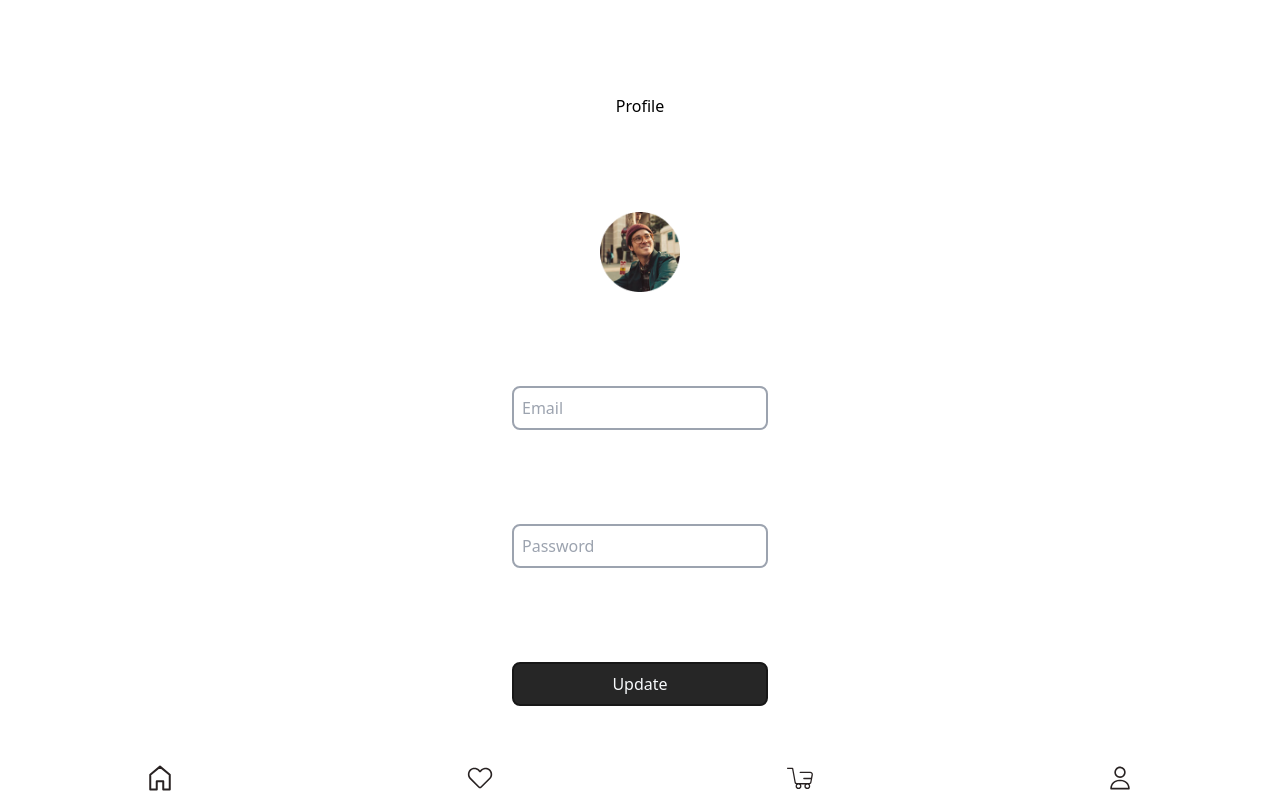
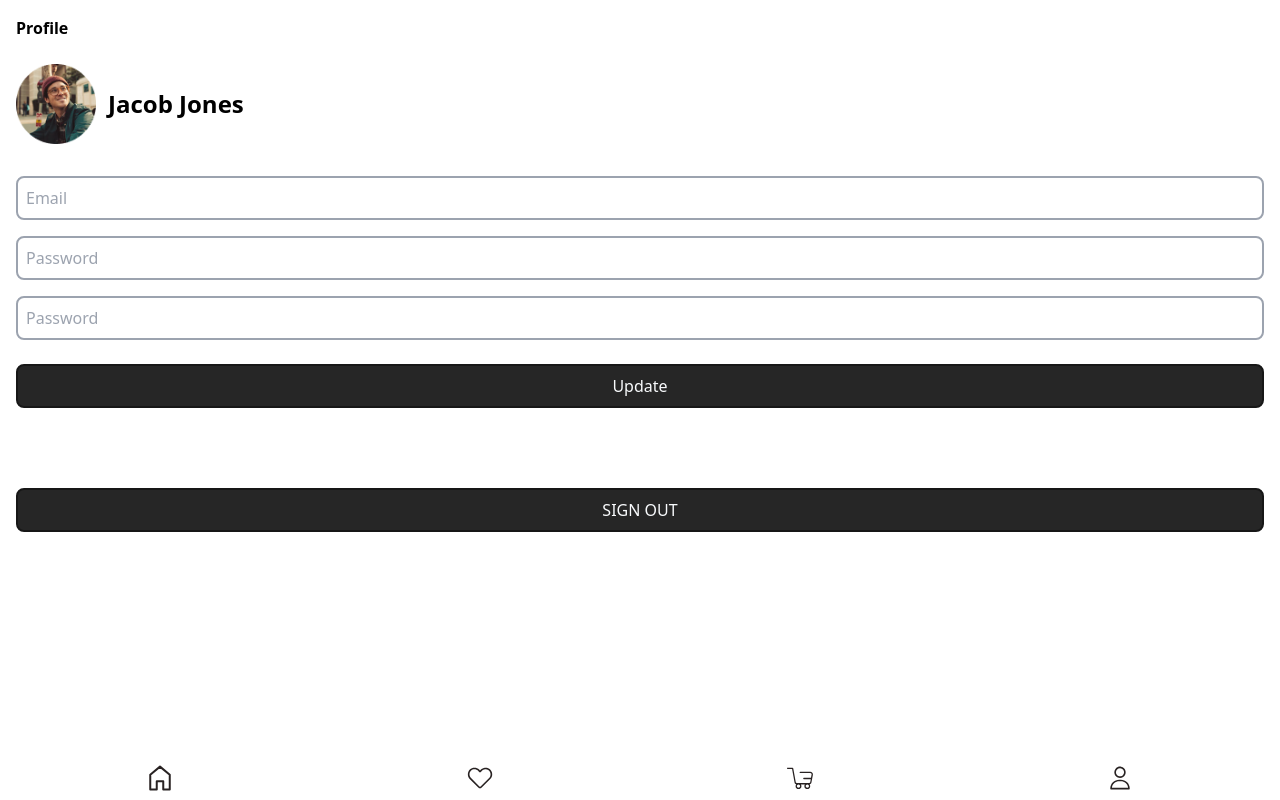
Before and after one commit to dilanEspindola/workshop3, a React (Create React App) app: page /user in a window 1280 px wide. Built offline with nearby package versions, Linux system fonts and the light colour scheme; no server answers; sample sign-in values are in the browser's storage.

Commit message:
Se ajusta la vista de perfil y se gestiona la funcionalidad de logout

```diff
--- a/src/components/Profile.jsx
+++ b/src/components/Profile.jsx
@@ -1,7 +1,9 @@
 import React from "react";
 import { Formik, Form, Field, ErrorMessage } from "formik";
 import * as Yup from "yup";
-import Navbar from "./Navbar";
+import { useAuth } from "../context/AuthContext";
+import { useNavigate } from "react-router-dom";
+
 
 const ProfileSchema = Yup.object().shape({
   email: Yup.string()
@@ -11,8 +13,31 @@ const ProfileSchema = Yup.object().shape({
 });
 
 const Profile = () => {
+  const { cerrarSesion } = useAuth();
+  const navigate = useNavigate()
+
+  const handleLogout = () => {
+    cerrarSesion();
+    navigate('/login')
+  }
+
   return (
-    <>
+    <div className="relative w-full h-screen p-4">
+      <div>
+        <h2 className="font-bold">Profile</h2>
+
+        <div className="flex flex-row justify-start items-center mt-6">
+          <img
+            src="./assets/images/profile.png"
+            alt="Profile"
+            className="object-cover h-20 w-20 rounded"
+          />
+
+          <p className="ml-3 font-bold text-2xl">
+            Jacob Jones
+          </p>
+        </div>
+
         <Formik
           initialValues={{
             email: "",
@@ -24,21 +49,12 @@ const Profile = () => {
           }}
         >
           {({ isValid }) => (
-          <Form className="flex flex-col place-items-center h-screen justify-evenly">
-            <h2>Profile</h2>
-            <div className="flex flex-row justify-center items-center space-x-4">
-              <img
-                src="./assets/images/profile.png"
-                alt="Profile"
-                className="object-contain h-20 w-20 rounded"
-              />
-            </div>
-
+            <Form className="w-full flex flex-col mt-8">
               <Field
                 type="email"
                 name="email"
                 placeholder="Email"
-              className="text-gray-400 border-solid border-2 border-gray-400 p-2 rounded-lg w-64"
+                className="w-full text-gray-400 border-solid border-2 border-gray-400 p-2 rounded-lg"
               />
               <ErrorMessage name="email" component="span" className="error" />
 
@@ -46,21 +62,38 @@ const Profile = () => {
                 type="text"
                 name="password"
                 placeholder="Password"
-              className="text-gray-400 border-solid border-2 border-gray-400 p-2 rounded-lg w-64"
+                className="w-full my-4 text-gray-400 border-solid border-2 border-gray-400 p-2 rounded-lg"
               />
               <ErrorMessage name="password" component="span" className="error" />
+
+              <Field
+                type="number"
+                name="age"
+                placeholder="Password"
+                className="w-full text-gray-400 border-solid border-2 border-gray-400 p-2 rounded-lg"
+              />
+              <ErrorMessage name="password" component="span" className="error" />
+
+
               <button
                 type="submit"
                 disabled={!isValid}
-              className="text-slate-50 bg-neutral-800 border-solid border-2 border-neutral-900 p-2 rounded-lg w-64"
+                className="w-full mt-6 text-slate-50 bg-neutral-800 border-solid border-2 border-neutral-900 p-2 rounded-lg"
               >
                 Update
               </button>
             </Form>
           )}
         </Formik>
-      <Navbar />
-    </>
+      </div>
+
+      <button
+        onClick={handleLogout}
+        className="w-full mt-20 text-slate-50 bg-neutral-800 border-solid border-2 border-neutral-900 p-2 rounded-lg uppercase"
+      >
+        Sign Out
+      </button>
+    </div>
   );
 };
 
--- a/src/context/AuthContext.jsx
+++ b/src/context/AuthContext.jsx
@@ -7,6 +7,7 @@ import {
   FacebookAuthProvider,
   onAuthStateChanged,
   signInWithPopup,
+  signOut
 } from "firebase/auth";
 
 export const context = createContext();
@@ -35,6 +36,10 @@ export const AuthProvider = ({ children }) => {
     return signInWithPopup(auth, provider);
   };
 
+  const cerrarSesion = async () => {
+    await signOut(auth);
+  };
+
   useEffect(() => {
     onAuthStateChanged(auth, (usuarioActual) => {
       setUserState(usuarioActual);
@@ -49,6 +54,7 @@ export const AuthProvider = ({ children }) => {
         signInWithFacebook,
         userEmailPassword,
         loginEmailPassword,
+        cerrarSesion,
         userState,
         loading,
       }}
--- a/src/pages/User.js
+++ b/src/pages/User.js
@@ -1,5 +1,6 @@
 // Base
 import React from "react";
+import Navbar from "../components/Navbar";
 
 // Components
 import Profile from "../components/Profile";
@@ -8,6 +9,7 @@ const User = () => {
   return (
     <>
       <Profile />
+      <Navbar />
     </>
   );
 };
```
Lines whose indentation alone changed are shown as unchanged.
